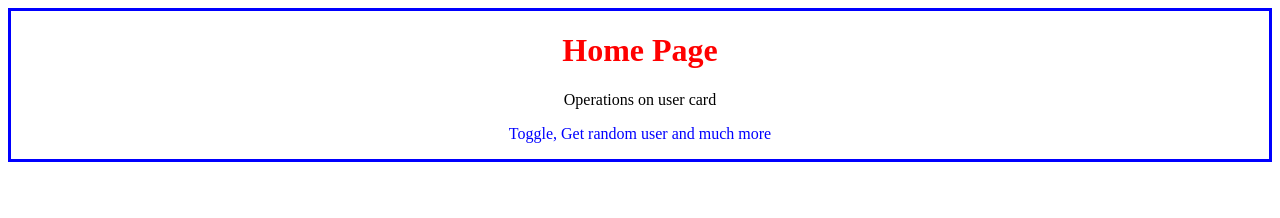
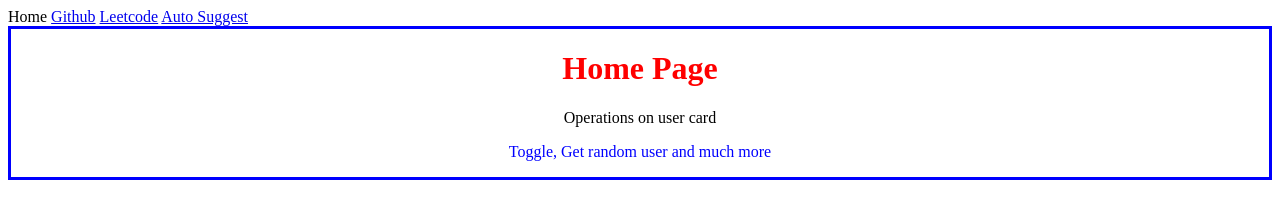
Before and after one commit to HarikaReddy-0/samplebootcamp, a website: page frontend/index.html in a window 1280 px wide. Drawn offline with Linux system fonts and the light colour scheme.

Commit message:
Update UI changes

```diff
--- a/frontend/index.html
+++ b/frontend/index.html
@@ -6,6 +6,13 @@
     <title>Document</title>
     <link rel="stylesheet" href="index.css">
 </head>
+<body>
+    <div id="nav"
+    <a href="/">Home</a>
+    <a href="https://github.com" target="_blank">Github</a>
+    <a href="https://leetcode.com">Leetcode</a>
+    <a href="./pages/autosuggest.html"> Auto Suggest</a>
+</body>
 
 <body>
     <div id="home-intro">
```
